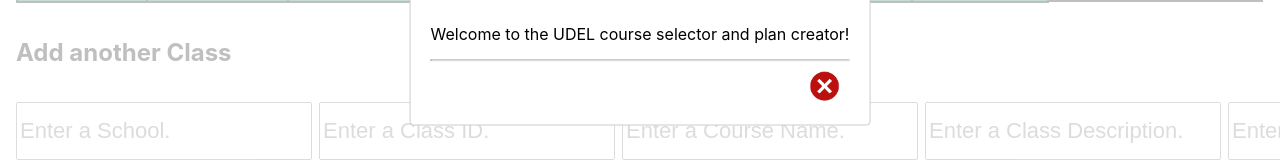
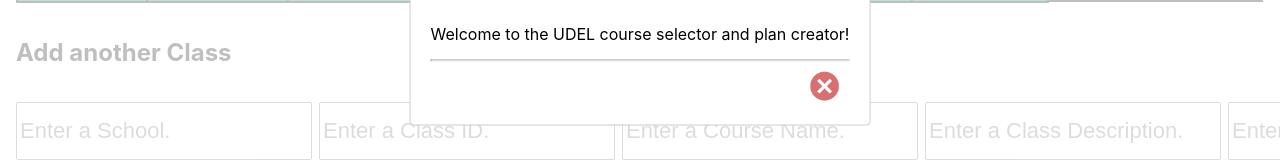
Before and after one commit to UD-CISC275-F21/ud-cis-scheduler-team-16, a React (Create React App) app: page / in a window 1280 px wide. Shown: the part 344-506 px from the top of the page. Built offline with nearby package versions, Linux system fonts and the light colour scheme.

Commit message:
changed opacity of welcome message close button on hover

```diff
--- a/src/App.css
+++ b/src/App.css
@@ -52,4 +52,9 @@
   width: 50px;
   height: 35px;
   border: transparent;
+  opacity: 60%;
 }
+
+.modal-close:hover{
+  opacity: 100%;
+}
```
